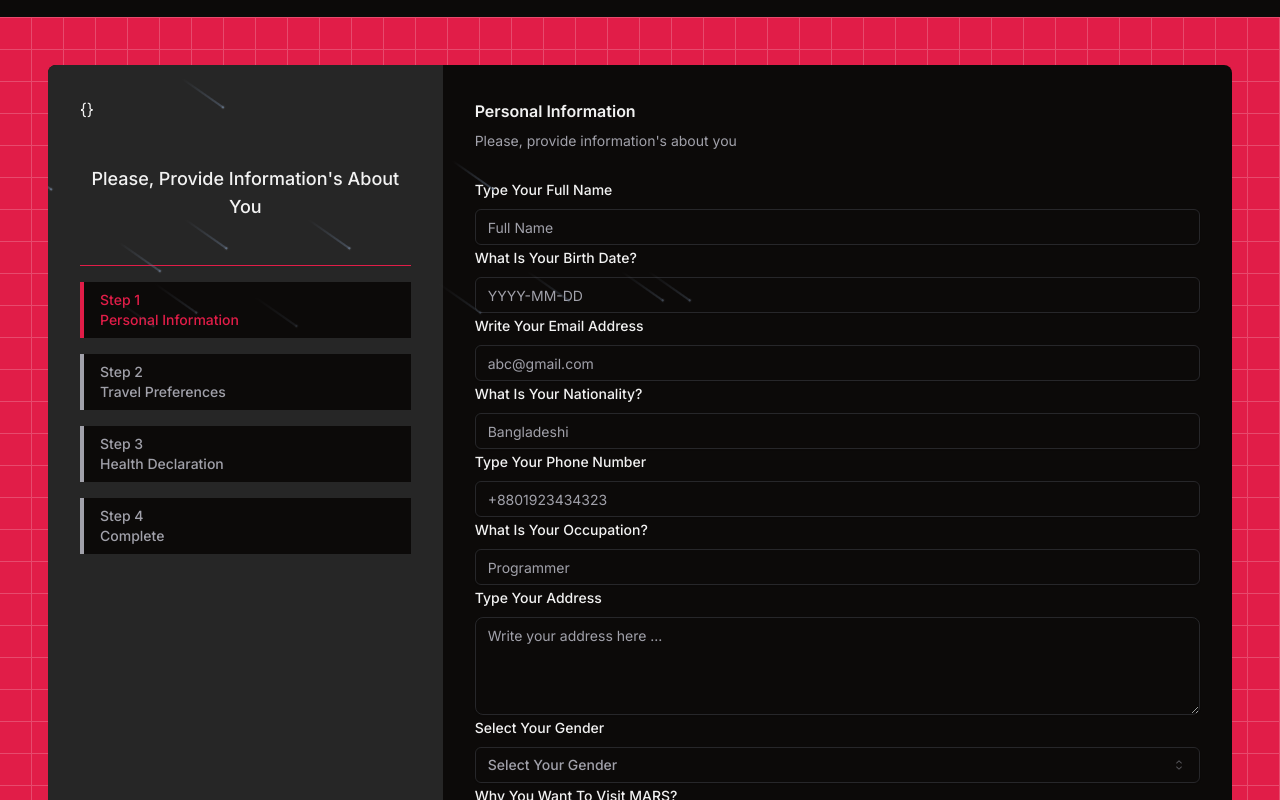
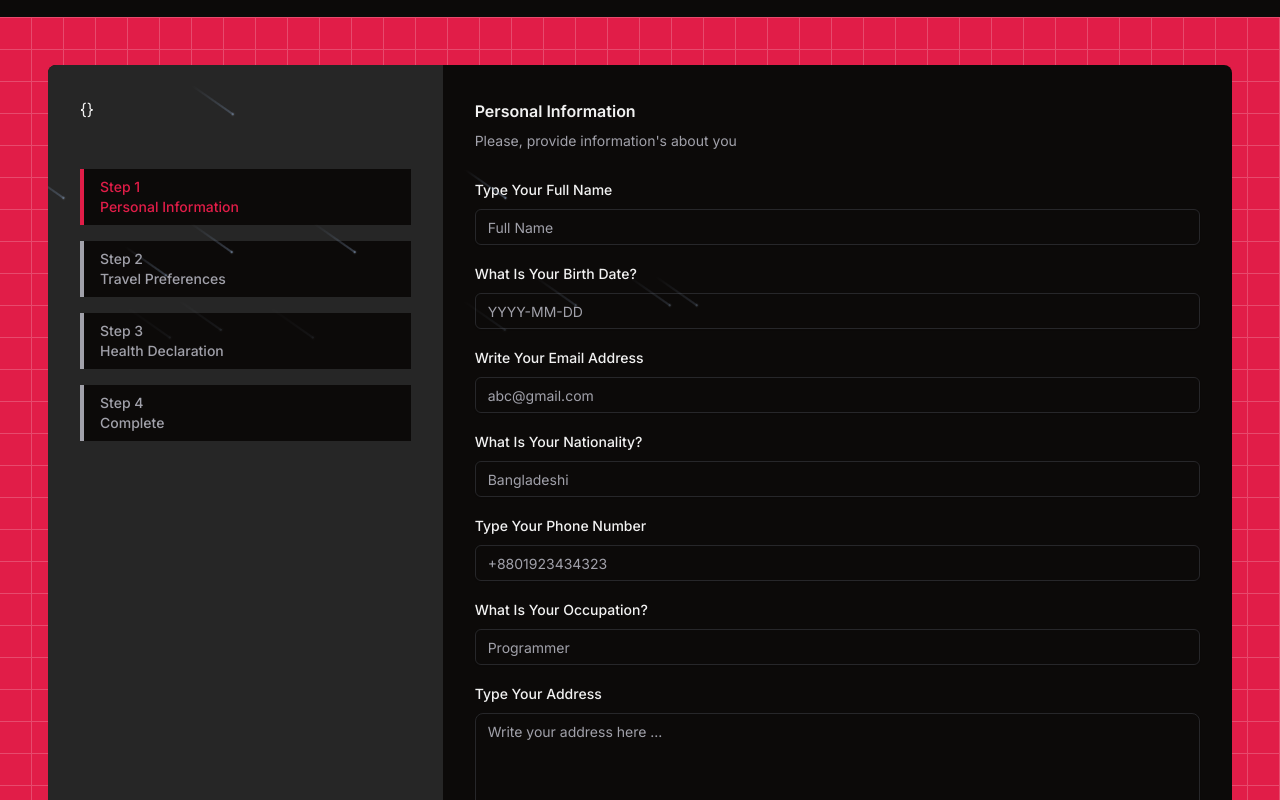
Before and after one commit to ShantoNoor/RedPlanetQuest, a Next.js app: page / in a window 1280 px wide. Shown: the part 680-1480 px from the top of the page. Built offline with nearby package versions, Linux system fonts and the light colour scheme.

Commit message:
Setp 1 and Setp 2 for the multistep form complete

```diff
--- a/src/Schemas/form.schema.ts
+++ b/src/Schemas/form.schema.ts
@@ -5,6 +5,6 @@ import { healthSafetySchema } from "./health-safety-schema";
 
 export const formSchema = z.object({
   personalInformation: personalInformationSchema,
-  // travelPreferences: travelPreferencesSchema,
-  // healthSafety: healthSafetySchema,
+  travelPreferences: travelPreferencesSchema,
+  healthSafety: healthSafetySchema,
 });
--- a/src/Schemas/personal-information.schema.ts
+++ b/src/Schemas/personal-information.schema.ts
@@ -1,32 +1,22 @@
 import { z } from "zod";
 import { phoneSchema } from "./phone.schema";
 
-export const personalInformationSchema = z.object({
-  // image: z.any(),
+export const personalInformationSchema = z
+  .object({
     fullName: z.string().min(1),
     nationality: z.string().min(1),
-  dateOfBirth: z.string().regex(/^\d{4}-\d{2}-\d{2}$/, "Required format: YYYY-MM-DD"),
+    dateOfBirth: z
+      .string()
+      .regex(/^\d{4}-\d{2}-\d{2}$/, "Required format: YYYY-MM-DD"),
     email: z.string().email(),
     phone: phoneSchema,
     address: z.string().min(1),
     gender: z.enum(["male", "female"]),
     occupation: z.string().min(1),
     reasonForVisit: z.string().min(1),
-  // education: z
-  //   .array(
-  //     z.object({
-  //       degree: z.string().min(1),
-  //       institution: z.string().min(1),
-  //       year: z.number().int().positive(), // Assuming year is a positive integer
-  //     })
-  //   )
-  //   .optional(),
-  // socialMediaProfiles: z
-  //   .array(
-  //     z.object({
-  //       platformName: z.string().min(1),
-  //       profileLink: z.string().url(),
-  //     })
-  //   )
-  //   .optional(),
+    education: z.string().min(1)
+  })
+  .refine((data) => new Date() > new Date(data.dateOfBirth),{
+    message: "Give a valid birth date",
+    path: ["dateOfBirth"],
   });
--- a/src/components/form-fields/date-field.tsx
+++ b/src/components/form-fields/date-field.tsx
@@ -11,12 +11,15 @@ import { cn } from "@/lib/utils";
 import { CalendarIcon } from "@radix-ui/react-icons";
 import { Calendar } from "../ui/calendar";
 import { format, parse } from "date-fns";
+import { Dispatch, SetStateAction } from "react";
 
 interface DateFieldProps {
   control: any;
   name: string;
   label: string;
   placeholder: string;
+  setDate?: Dispatch<SetStateAction<string>>;
+  delay?: string | undefined;
 }
 
 export function DateField({
@@ -24,6 +27,8 @@ export function DateField({
   name,
   label,
   placeholder,
+  setDate,
+  delay,
 }: DateFieldProps) {
   return (
     <FormField
@@ -41,6 +46,7 @@ export function DateField({
                     "w-full pl-3 text-left font-normal",
                     !field.value && "text-muted-foreground"
                   )}
+                  disabled={typeof delay === "string" && delay.length === 0}
                 >
                   {field.value ? field.value : <span>{placeholder}</span>}
                   <CalendarIcon className="ml-auto h-4 w-4 opacity-50" />
@@ -56,11 +62,14 @@ export function DateField({
                     const stringDate = format(value, "yyyy-MM-dd");
                     // console.log(stringDate);
                     field.onChange(stringDate);
+                    if (setDate) setDate(stringDate);
                   }
                 }}
-                disabled={(date) =>
-                  date > new Date() || date < new Date("1900-01-01")
-                }
+                disabled={(date) => {
+                  const day = !delay ? new Date() : new Date(delay);
+                  if (delay) day.setDate(day.getDate() + 10);
+                  return date < day;
+                }}
                 initialFocus
               />
             </PopoverContent>
--- a/src/components/form-fields/select-field.tsx
+++ b/src/components/form-fields/select-field.tsx
@@ -1,3 +1,4 @@
+import { useState } from "react";
 import {
   FormControl,
   FormField,
@@ -28,6 +29,10 @@ export function SelectField({
   placeholder,
   data,
 }: SelectFieldProps) {
+  // using this state to match the color of select with other fields
+  // just checking the firstSet if it is false then set the placeholder color
+  const [firstSet, setFirstSet] = useState<boolean>(false);
+
   return (
     <FormField
       control={control}
@@ -37,9 +42,19 @@ export function SelectField({
           <FormLabel className="capitalize">{label}</FormLabel>
           <FormControl>
             <FormItem>
-              <Select onValueChange={field.onChange} value={field.value}>
+              <Select
+                onValueChange={(value) => {
+                  field.onChange(value);
+                  setFirstSet(true);
+                }}
+                value={field.value}
+              >
                 <FormControl>
-                  <SelectTrigger className="capitalize text-muted-foreground font-medium">
+                  <SelectTrigger
+                    className={`capitalize ${
+                      firstSet ? "text-foreground" : "text-muted-foreground"
+                    }`}
+                  >
                     <SelectValue placeholder={placeholder} />
                   </SelectTrigger>
                 </FormControl>
@@ -51,7 +66,6 @@ export function SelectField({
                   ))}
                 </SelectContent>
               </Select>
-              <FormMessage />
             </FormItem>
           </FormControl>
           <FormMessage />
--- a/src/components/form-setp.tsx
+++ b/src/components/form-step.tsx
@@ -24,7 +24,7 @@ export function FormStep({
       transition={{ duration: 0.3, ease: "easeInOut" }}
     >
       <FormHeading step={step} />
-      {children}
+      <div className="space-y-4">{children}</div>
     </motion.div>
   );
 }
--- a/src/components/form-steps/form-step-one.tsx
+++ b/src/components/form-steps/form-step-one.tsx
@@ -2,18 +2,17 @@ import { StepsType } from "@/types/types";
 import { InputField } from "../form-fields/input-field";
 import { SelectField } from "../form-fields/select-field";
 import { TextareaField } from "../form-fields/textarea-field";
-import { FormStep } from "../form-setp";
+import { FormStep } from "../form-step";
 
+const stepFor = 0; // step one
 export function FormStepOne({
   control,
   currentStep,
   steps,
   delta,
-  stepFor = 0,
 }: {
   control: any;
   currentStep: number;
-  stepFor: number;
   steps: StepsType[];
   delta: number;
 }) {
@@ -22,7 +21,7 @@ export function FormStepOne({
       currentStep={currentStep}
       step={steps[stepFor]}
       delta={delta}
-      stepFor={0}
+      stepFor={stepFor}
     >
       <InputField
         control={control}
@@ -87,6 +86,13 @@ export function FormStepOne({
         label="Why you want to visit MARS?"
         placeholder="Explain Why You want to visit MARS ... "
       />
+
+      <TextareaField
+        control={control}
+        name="personalInformation.education"
+        label="What is your highest educational qualification?"
+        placeholder="Tell us about your education ..."
+      />
     </FormStep>
   );
 }
--- /dev/null
+++ b/src/components/form-steps/form-step-two.tsx
@@ -0,0 +1,63 @@
+import { StepsType } from "@/types/types";
+import { SelectField } from "../form-fields/select-field";
+import { TextareaField } from "../form-fields/textarea-field";
+import { FormStep } from "../form-step";
+import { DateField } from "../form-fields/date-field";
+import { useState } from "react";
+
+const stepFor = 1; // step 2
+
+export function FormStepTwo({
+  control,
+  currentStep,
+  steps,
+  delta,
+}: {
+  control: any;
+  currentStep: number;
+  steps: StepsType[];
+  delta: number;
+}) {
+  const [departureDate, setDepartureDate] = useState<string>("");
+
+  return (
+    <FormStep
+      currentStep={currentStep}
+      step={steps[stepFor]}
+      delta={delta}
+      stepFor={stepFor}
+    >
+      <DateField
+        control={control}
+        name="travelPreferences.departureDate"
+        placeholder="Select Departure Date"
+        label="Select Departure Date"
+        setDate={setDepartureDate} // for setting the departureDate
+      />
+
+      <DateField
+        control={control}
+        name="travelPreferences.returnDate"
+        placeholder="Must be at least 10 days after the departure date"
+        label="Select Return Date"
+        delay={departureDate} // for delaying return date so return
+        // date can never be smaller than departureDate
+      />
+
+      <SelectField
+        control={control}
+        name="travelPreferences.accommodationPreference"
+        placeholder="Select Accommodation Preference"
+        label="Select Accommodation Preference"
+        data={["space hotel", "martian base"]}
+      />
+
+      <TextareaField
+        control={control}
+        name="travelPreferences.specialRequests"
+        label="Do you have any special requests?"
+        placeholder="Tell us in details ... "
+      />
+    </FormStep>
+  );
+}
--- a/src/components/multi-step-form.tsx
+++ b/src/components/multi-step-form.tsx
@@ -1,29 +1,46 @@
 "use client";
 import { zodResolver } from "@hookform/resolvers/zod";
-import { useFieldArray, useForm, SubmitHandler } from "react-hook-form";
+import { useForm, SubmitHandler } from "react-hook-form";
 
-import { useEffect, useState } from "react";
+import {  useState } from "react";
 import { Steps } from "./steps";
 import { Meteors } from "./ui/meteors";
 import { FromInputs, StepsType } from "@/types/types";
 import { Button } from "./ui/button";
 import { ArrowLeftIcon, ArrowRightIcon } from "@radix-ui/react-icons";
-import { formSchema } from "@/Schemas/form.schema";
+import { formSchema } from "@/schemas/form.schema";
 import { Form } from "./ui/form";
 import { FormStepOne } from "./form-steps/form-step-one";
+import { FormStepTwo } from "./form-steps/form-step-two";
 
 const steps: StepsType[] = [
   {
     id: "Step 1",
     name: "Personal Information",
     details: "Please, provide information's about you",
-    fields: [],
+    fields: [
+      "personalInformation.fullName",
+      "personalInformation.dateOfBirth",
+      "personalInformation.email",
+      "personalInformation.nationality",
+      "personalInformation.phone",
+      "personalInformation.occupation",
+      "personalInformation.address",
+      "personalInformation.gender",
+      "personalInformation.reasonForVisit",
+      "personalInformation.education",
+    ],
   },
   {
     id: "Step 2",
     name: "Travel Preferences",
     details: "Please, carefully fill up your travel preferences",
-    fields: [],
+    fields: [
+      "travelPreferences.departureDate",
+      "travelPreferences.returnDate",
+      "travelPreferences.accommodationPreference",
+      "travelPreferences.specialRequests",
+    ],
   },
   {
     id: "Step 3",
@@ -44,6 +61,7 @@ export function MultiStepForm() {
   const delta = currentStep - previousStep;
 
   const form = useForm<FromInputs>({
+    mode: "all",
     resolver: zodResolver(formSchema),
     defaultValues: {
       personalInformation: {
@@ -54,8 +72,12 @@ export function MultiStepForm() {
         occupation: "",
         address: "",
         reasonForVisit: "",
-        // gender: "",
         dateOfBirth: "",
+      },
+      travelPreferences: {
+        departureDate: "",
+        returnDate: "",
+        specialRequests: "",
       },
     },
   });
@@ -70,24 +92,20 @@ export function MultiStepForm() {
     formState: { errors },
   } = form;
 
-  // const { fields, append, remove } = useFieldArray({
-  //   control,
-  //   name: "type name here",
-  // });
+  const next = async () => {
+    type FieldName = keyof FromInputs;
 
-  const next = async () => {
     const fields = steps[currentStep].fields;
 
-    // const output = await trigger(fields, { shouldFocus: true });
-    // if (!output) return;
+    const output = await trigger(fields as FieldName[], { shouldFocus: true });
+    if (!output) return;
 
     if (currentStep < steps.length - 1) {
-      await handleSubmit(processForm)();
-      // if (currentStep === steps.length - 2) {
-      //   await handleSubmit(processForm)();
-      // }
-      // setPreviousStep(currentStep);
-      // setCurrentStep((step) => step + 1);
+      if (currentStep === steps.length - 2) {
+        await handleSubmit(processForm)();
+      }
+      setPreviousStep(currentStep);
+      setCurrentStep((step) => step + 1);
     }
   };
 
@@ -112,16 +130,22 @@ export function MultiStepForm() {
         </div>
 
         {/* right side */}
-        <div className="md:w-2/3 p-8">
+        <div className="md:w-2/3 p-8 overflow-hidden">
           {/* Form */}
           <Form {...form}>
-            <form onSubmit={handleSubmit(processForm)} className="space-y-4">
+            <form onSubmit={handleSubmit(processForm)}>
               <FormStepOne
                 control={control}
                 steps={steps}
                 currentStep={currentStep}
                 delta={delta}
-                stepFor={0}
+              />
+
+              <FormStepTwo
+                control={control}
+                steps={steps}
+                currentStep={currentStep}
+                delta={delta}
               />
             </form>
           </Form>
--- a/src/components/steps.tsx
+++ b/src/components/steps.tsx
@@ -11,11 +11,7 @@ export function Steps({
 }) {
   return (
     <div aria-label="Progress">
-      <div className="font-medium text-lg h-[9rem] flex items-center justify-center text-center">
-        <p className="capitalize">{steps[currentStep].details}</p>
-      </div>
-      <Separator className="bg-primary mb-4" />
-      <ol role="list" className="space-y-4">
+      <ol role="list" className="space-y-4 md:mt-12">
         {steps.map((step: StepsType, index: number) => (
           <li key={step.name} className="bg-background">
             {currentStep > index ? (
--- a/src/types/types.ts
+++ b/src/types/types.ts
@@ -1,4 +1,4 @@
-import { formSchema } from "@/Schemas/form.schema";
+import { formSchema } from "@/schemas/form.schema";
 import { z } from "zod";
 
 export type StepsType = {
```
Also changed, not shown: 1 other file (tests, documents, lock files or other folders). Lines whose indentation alone changed are shown as unchanged.
